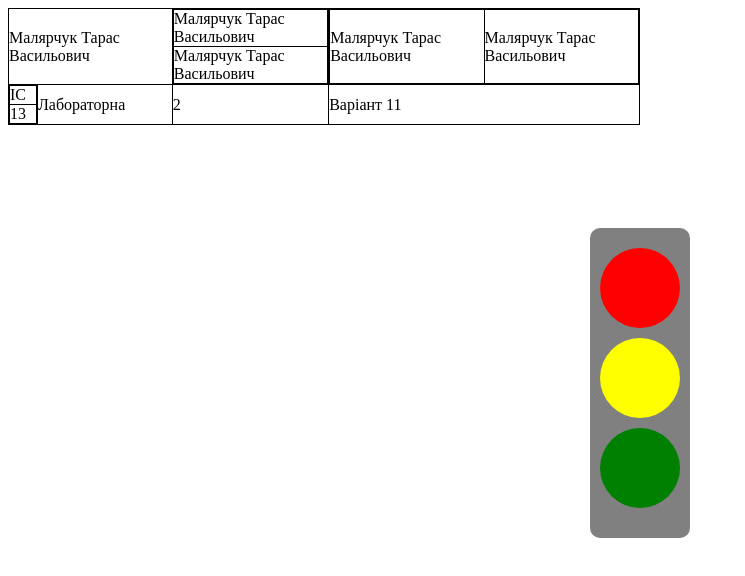
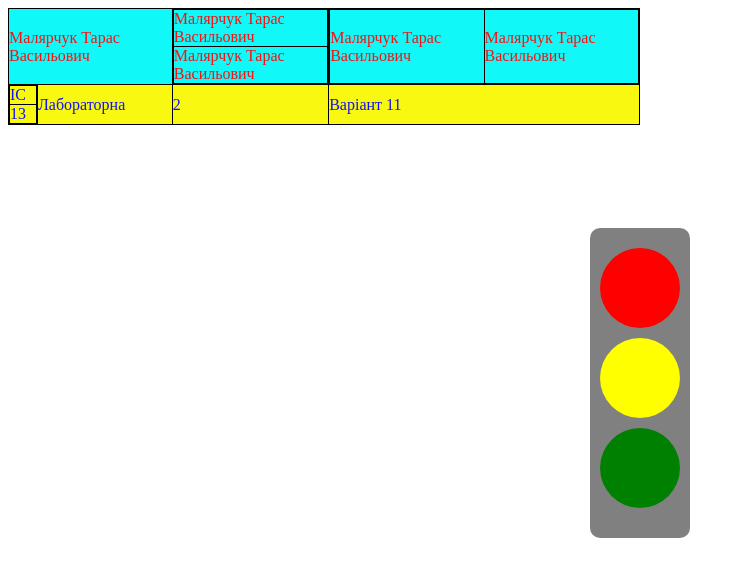
Before and after one commit to tarasmal/frontend-2, a plain HTML site: page index.html in a window 1280 px wide. Shown: the whole page, without its empty margins (0-745 px from the left). Drawn offline with Linux system fonts and the light colour scheme.

Commit message:
Lab2 add colors

```diff
--- a/index.html
+++ b/index.html
@@ -9,7 +9,7 @@
 <div class="container">
     <div class="task-1">
         <table border="1">
-            <tr>
+            <tr class="row-1">
                 <td colspan="2">
                     Малярчук Тарас Васильович
                 </td>
@@ -33,7 +33,7 @@
                     </table>
                 </td>
             </tr>
-            <tr>
+            <tr class="row-2">
                 <td>
                     <table class="inner-table">
                         <tr>
--- a/styles.css
+++ b/styles.css
@@ -19,6 +19,23 @@ td {
 .inner-table {
     height: 100%;
     width: 100%;
+}
+.row-1 {
+    background-color: #11f8f8;
+    color: #F81111;
+    :hover {
+        background-color: #F81111;
+        color: #11f8f8;
+    }
+
+}
+.row-2 {
+    background-color: #f8f811;
+    color: #1111F8;
+    :hover {
+        background-color: #1111F8;
+        color: #11f8f8;
+    }
 }
 
 
```
